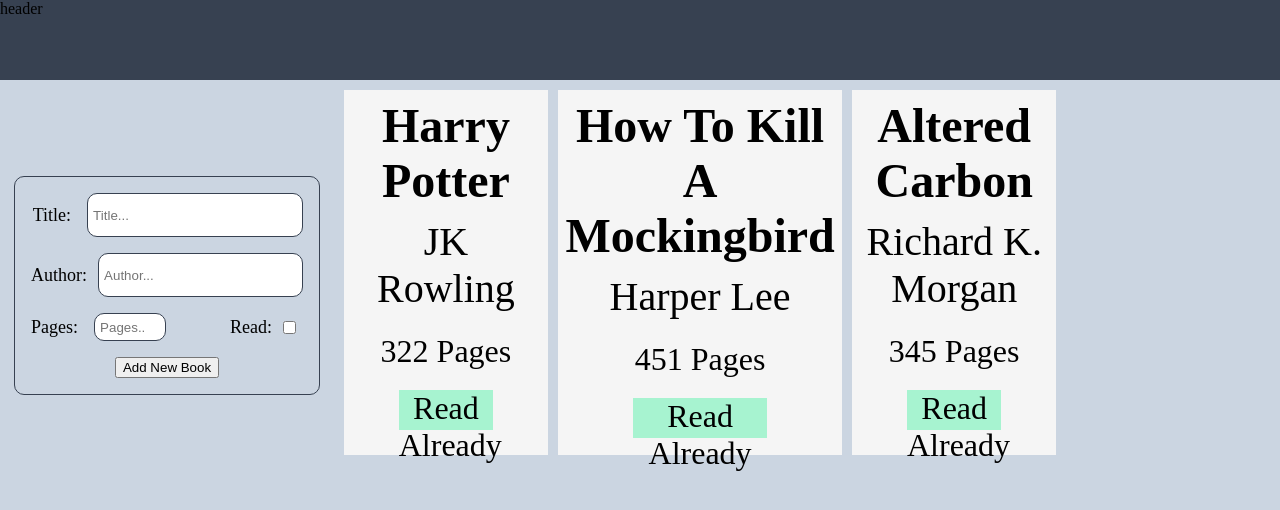
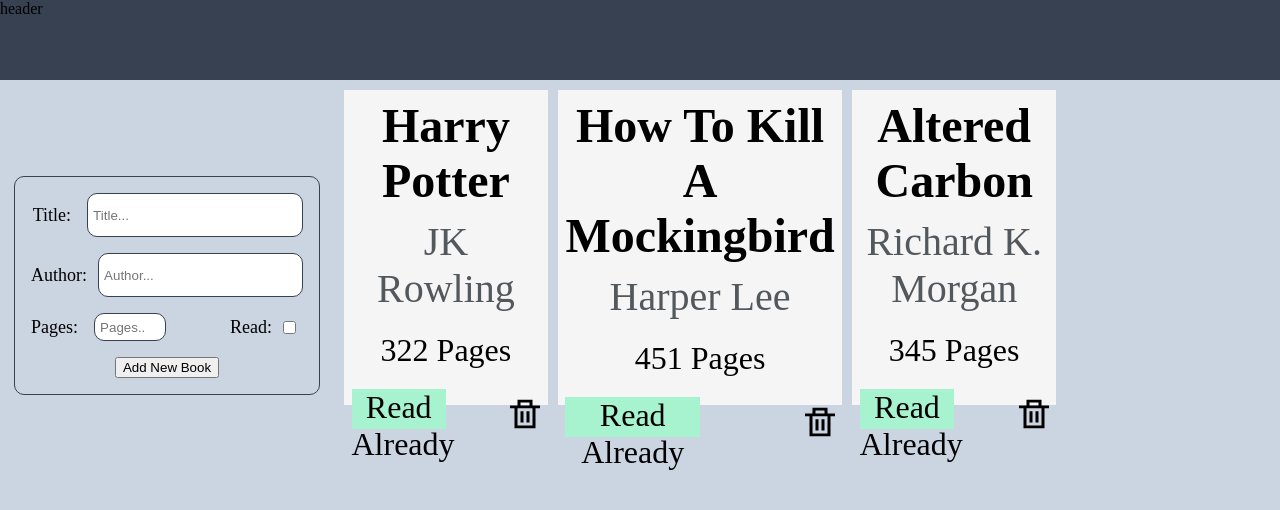
Before and after one commit to AryamanNigam/library, a plain HTML site: page src/index.html in a window 1280 px wide. Drawn offline with Linux system fonts and the light colour scheme.

Commit message:
feature: added delete icon

```diff
--- a/src/index.html
+++ b/src/index.html
@@ -53,14 +53,16 @@
                         JK Rowling
                     </div>
 
-                    <div class="book-info">
                     <div class="book-pages">
                         322 Pages
                     </div>
 
+                    <div class="book-info">
                         <div class="book-read">
                             Read Already
                         </div>
+
+                        <embed src="../assets/delete-1487-svgrepo-com.svg" height="30px" class="delete">
                     </div>
                 </div>
 
@@ -73,14 +75,16 @@
                         Harper Lee
                     </div>
 
-                    <div class="book-info">
                     <div class="book-pages">
                         451 Pages
                     </div>
 
+                    <div class="book-info">
                         <div class="book-read">
                             Read Already
                         </div>
+
+                        <embed src="../assets/delete-1487-svgrepo-com.svg" height="30px" class="delete">
                     </div>
                 </div>
 
@@ -93,14 +97,16 @@
                         Richard K. Morgan
                     </div>
 
-                    <div class="book-info">
                     <div class="book-pages">
                         345 Pages
                     </div>
 
+                    <div class="book-info">
                         <div class="book-read">
                             Read Already
                         </div>
+
+                        <embed src="../assets/delete-1487-svgrepo-com.svg" height="30px" class="delete">
                     </div>
                 </div>
 
--- a/src/styles.css
+++ b/src/styles.css
@@ -105,7 +105,7 @@ label {
 
 .card{
     background-color: #f5f5f5;
-    height: 350px;
+    height: 300px;
     padding: 7.5px;
     display: flex;
     flex-direction: column;
@@ -126,15 +126,17 @@ label {
 .book-author{
     font-size: 2.5rem;
     margin-bottom: 20px;
+    color: #53585c;
 }
 
 .book-info{
     height: 100px;
     width: 100%;
     display: flex;
-    flex-direction: column;
-    align-items: center;
-    justify-content: center;
+    flex-direction: row;
+    justify-content: space-between;
+    margin-top: auto;
+    align-items: flex-end;
 }
 
 .book-pages{
@@ -145,7 +147,6 @@ label {
 .book-read{
     width: 50%;
     font-size: 2rem;
-    text-align: center;
     background-color: #a7f3d0;
     height: 40px;
 }
```
Also changed, not shown: assets/delete-1487-svgrepo-com.svg (added). Lines whose indentation alone changed are shown as unchanged.
